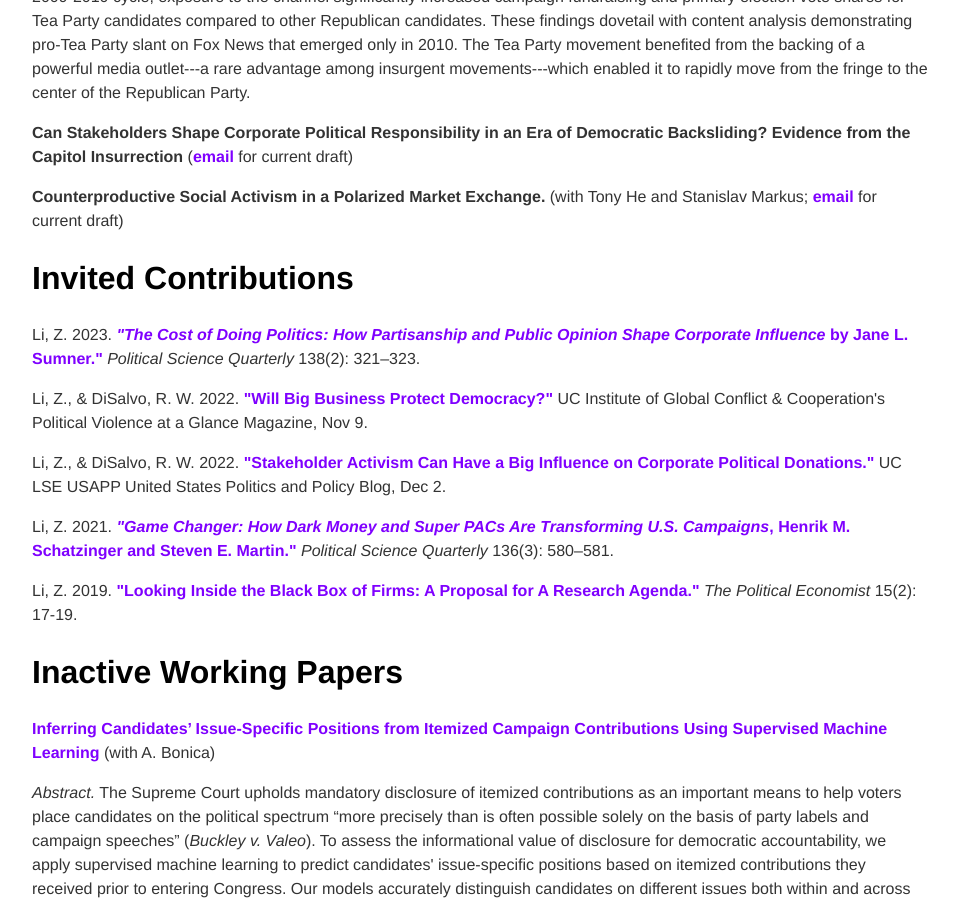
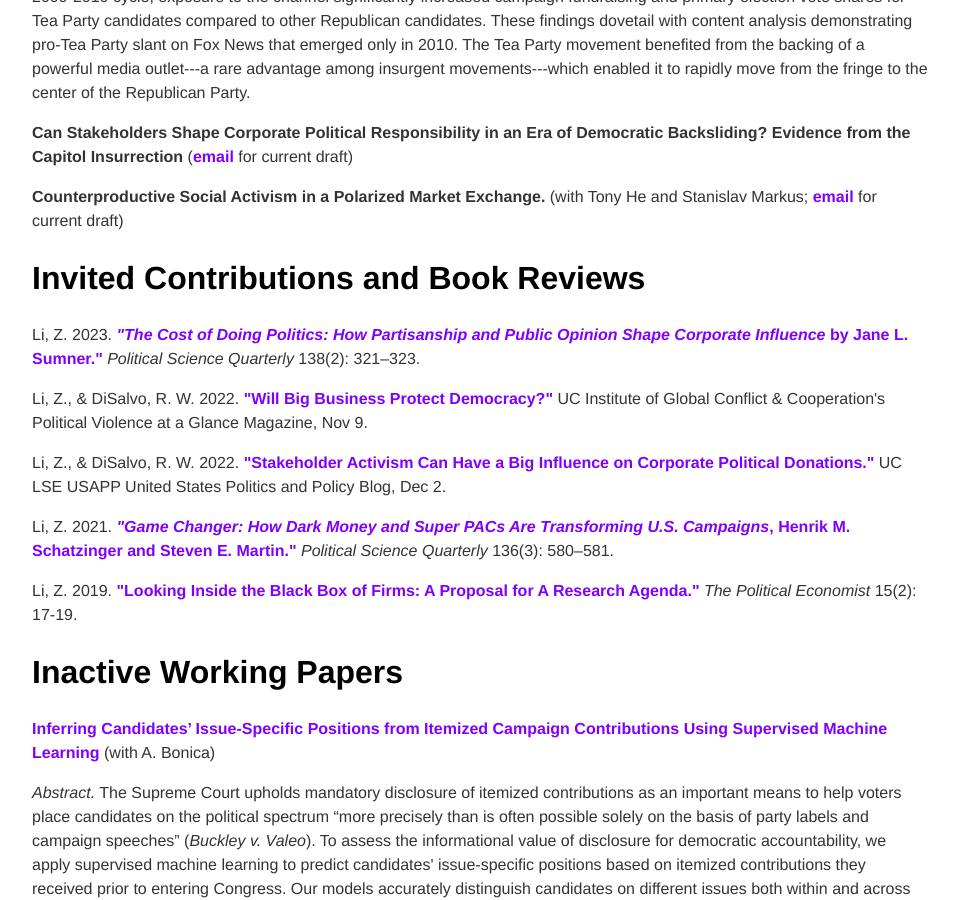
Before and after one commit to zhaoliresearch/zhaoliresearch.github.io, a Jekyll site: the page built from research/index.html, in a window 1280 px wide and 900 px high, scrolled down 1987 px. Shown: the whole window, without its empty margins (160-1118 px from the left). Built offline with Jekyll 4.4.1, drawn with Linux system fonts in a browser that asks for light colours.

Commit message:
Update index.html

```diff
--- a/research/index.html
+++ b/research/index.html
@@ -26,7 +26,7 @@ title: Zhao Li, Ph.D.
 <p><b>Can Stakeholders Shape Corporate Political Responsibility in an Era of Democratic Backsliding? Evidence from the Capitol Insurrection</b> (<a href="mailto:zhaoliresearch@gmail.com">email</a> for current draft)</p>
 <p><b>Counterproductive Social Activism in a Polarized Market Exchange.</b> (with Tony He and Stanislav Markus; <a href="mailto:zhaoliresearch@gmail.com">email</a> for current draft)</p>
 
-  <h2>Invited Contributions</h2>
+  <h2>Invited Contributions and Book Reviews</h2>
 
 
 
```
